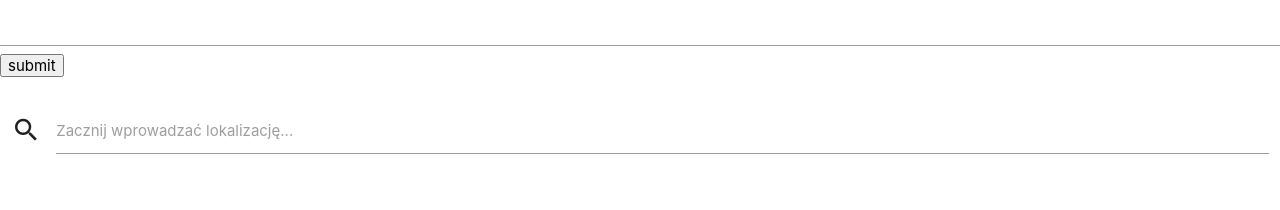
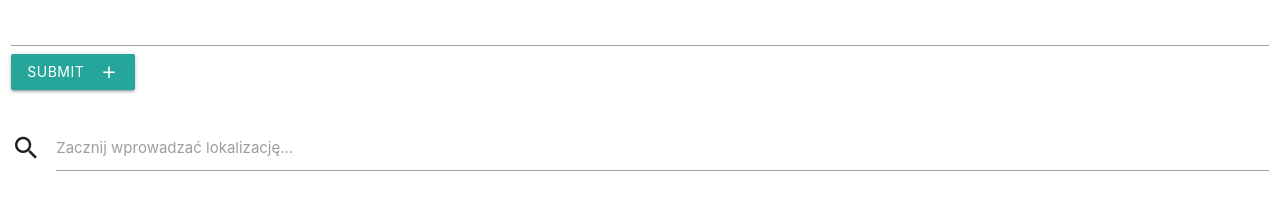
Before and after one commit to pcharazinski/cc.weather_app-, a website: page index.html in a window 1280 px wide. Drawn offline with nearby package versions, Linux system fonts and the light colour scheme; no server answers.

Commit message:
Przycisk

```diff
--- a/index.html
+++ b/index.html
@@ -11,8 +11,14 @@
 
 </head>
 <body>
+<div class="row">
+    <div class="col s12">
     <input type="text" class='search'></input>
-    <button type="button" class='submit'>submit</button>
+    <button id="submit" class="btn waves-effect waves-light" type="submit" name="action">Submit
+    <i class="material-icons right">add</i>
+  </button>
+    </div></div>
+
     <ul class="hints">
 
     </ul>
--- a/src/api.js
+++ b/src/api.js
@@ -11,7 +11,7 @@
 
     const phrase = document.querySelector('.search');
     const hints = document.querySelector('.hints');
-    const submit = document.querySelector('.submit');
+    const submit = document.querySelector('#submit');
 
     fetch(jsonLink)
         .then(blob => blob.json())
```
